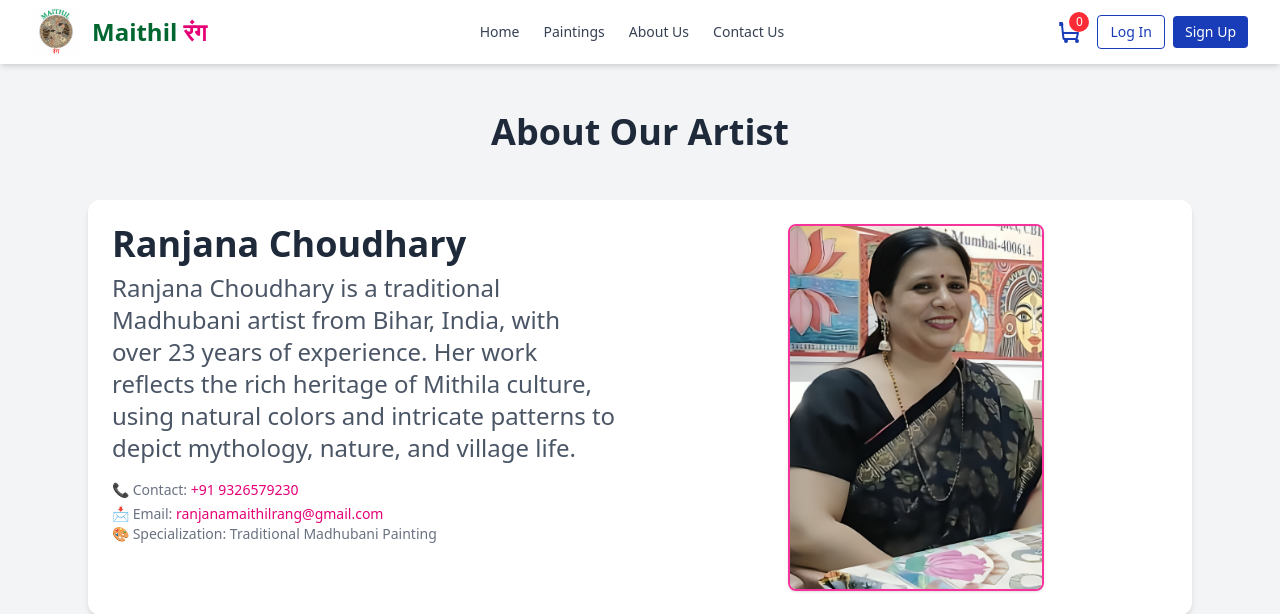
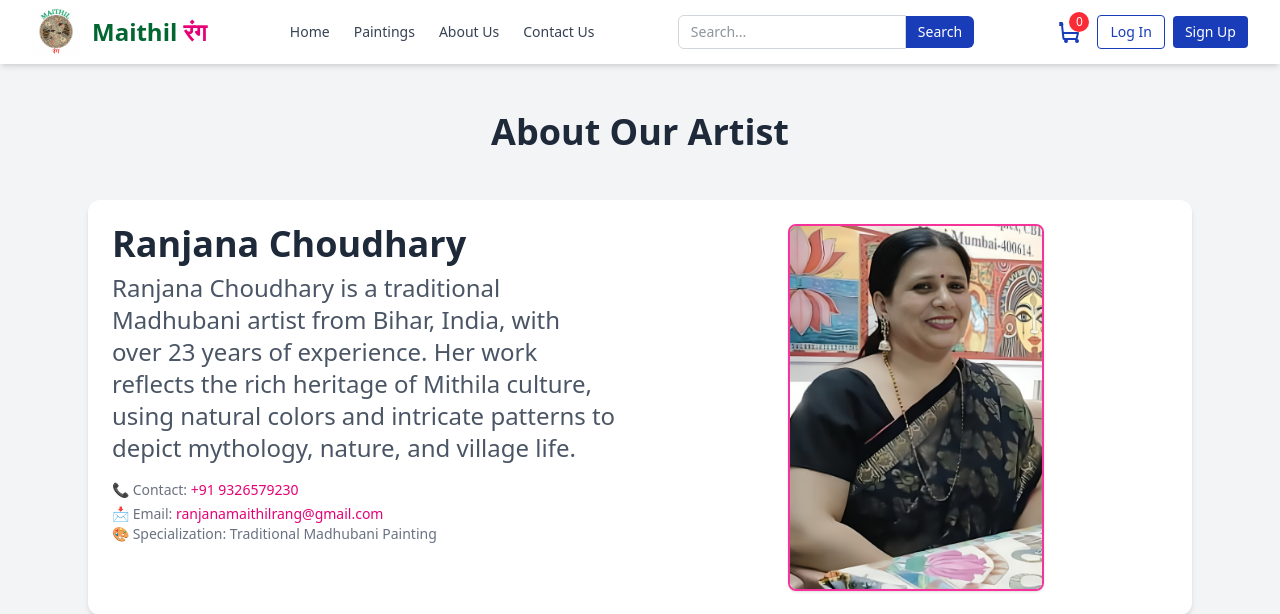
Before and after one commit to Shashank931/maithilrang, a Django app: page /aboutus/ in a window 1280 px wide. Shown: the top 614 px of the page. Run offline with Django 5.2, Linux system fonts and the light colour scheme; data that the repository does not hold is empty.

Commit message:
upadate files

```diff
--- a/core/static/core/css/main.css
+++ b/core/static/core/css/main.css
@@ -614,6 +614,14 @@
   }
   .rounded-xl {
     border-radius: var(--radius-xl);
+  }
+  .rounded-l-md {
+    border-top-left-radius: var(--radius-md);
+    border-bottom-left-radius: var(--radius-md);
+  }
+  .rounded-r-md {
+    border-top-right-radius: var(--radius-md);
+    border-bottom-right-radius: var(--radius-md);
   }
   .rounded-b-3xl {
     border-bottom-right-radius: var(--radius-3xl);
--- a/core/templates/core/components/navbar.html
+++ b/core/templates/core/components/navbar.html
@@ -21,6 +21,15 @@
         <a href="{% url 'contactus' %}" class="hover:text-blue-800 transition">Contact Us</a>
       </div>
 
+      <!-- Desktop Search Bar -->
+<form action="{% url 'search' %}" method="GET" class="hidden md:flex items-center">
+  <input type="text" name="keyword" placeholder="Search..."
+         class="px-3 py-1.5 border rounded-l-md border-gray-300 focus:outline-none focus:ring-2 focus:ring-blue-500 text-sm">
+  <button type="submit" class="bg-blue-800 text-white px-3 py-1.5 rounded-r-md hover:bg-blue-700 transition text-sm">
+    Search
+  </button>
+</form>
+
       <!-- Right Icons (Cart + Auth Buttons) -->
       <div class="flex items-center gap-x-4">
 
@@ -40,6 +49,16 @@
           <a href="{% url 'login' %}" class="px-3 py-1.5 border border-blue-800 text-blue-800 rounded hover:bg-blue-50 transition text-sm">Log In</a>
           <a href="{% url 'signup' %}" class="px-3 py-1.5 bg-blue-800 text-white rounded hover:bg-blue-700 transition text-sm">Sign Up</a>
         </div>
+
+        <!-- Mobile Search Icon -->
+<button id="mobile-search-toggle" class="md:hidden text-blue-800 focus:outline-none">
+  <svg class="w-6 h-6" fill="none" stroke="currentColor" stroke-width="2" viewBox="0 0 24 24"
+       stroke-linecap="round" stroke-linejoin="round">
+    <circle cx="11" cy="11" r="8" />
+    <line x1="21" y1="21" x2="16.65" y2="16.65" />
+  </svg>
+</button>
+
 
         <!-- Mobile Menu Button -->
         <button id="mobile-menu-button" class="md:hidden text-blue-800 focus:outline-none">
@@ -61,12 +80,33 @@
     <a href="{% url 'login' %}" class="block border border-blue-800 text-blue-800 px-4 py-2 rounded hover:bg-blue-50 transition">Log In</a>
     <a href="{% url 'signup' %}" class="block bg-blue-800 text-white px-4 py-2 rounded hover:bg-blue-700 transition">Sign Up</a>
   </div>
+
+  <!-- Mobile Search Bar (Hidden by default) -->
+<div id="mobile-search" class="hidden md:hidden px-4 py-3 bg-white border-t">
+  <form action="{% url 'search' %}" method="GET" class="flex items-center">
+    <input type="text" name="q" placeholder="Search..."
+           class="flex-1 px-3 py-2 border rounded-l-md border-gray-300 focus:outline-none focus:ring-2 focus:ring-blue-500 text-sm">
+    <button type="submit" class="bg-blue-800 text-white px-4 py-2 rounded-r-md hover:bg-blue-700 transition text-sm">
+      Search
+    </button>
+  </form>
+</div>
+
 </nav>
 
 <script>
   const menuBtn = document.getElementById('mobile-menu-button');
   const mobileMenu = document.getElementById('mobile-menu');
+  const searchBtn = document.getElementById('mobile-search-toggle');
+  const mobileSearch = document.getElementById('mobile-search');
+
   menuBtn.addEventListener('click', () => {
     mobileMenu.classList.toggle('hidden');
+    mobileSearch.classList.add('hidden'); // hide search if menu toggled
+  });
+
+  searchBtn.addEventListener('click', () => {
+    mobileSearch.classList.toggle('hidden');
+    mobileMenu.classList.add('hidden'); // hide menu if search toggled
   });
 </script>
--- a/core/urls.py
+++ b/core/urls.py
@@ -1,5 +1,5 @@
 from django.urls import path
-from core.views import home , login , signup , aboutus , paintings ,contactus , product_details , cart , add_cart , remove_cart , remove_cart_item
+from core.views import home , login , signup , aboutus , paintings ,contactus , product_details , cart , add_cart , remove_cart , remove_cart_item , search
 
 urlpatterns = [
 
@@ -15,14 +15,16 @@ urlpatterns = [
 
     path('paintings/',paintings, name = 'paintings' ),
 
-    path('paintings/<slug:category_slug>/',paintings, name = 'paintings_by_category' ),
+    path('paintings/category/<slug:category_slug>/',paintings, name = 'paintings_by_category' ),
 
-    path('paintings/<slug:category_slug>/<slug:product_slug>/',product_details, name = 'product_details' ),
+    path('paintings/category/<slug:category_slug>/<slug:product_slug>/',product_details, name = 'product_details' ),
 
     path('cart/', cart , name='cart'),
     path('add_cart/<int:product_id>/' , add_cart , name = 'add_cart'),
     path('remove_cart/<int:product_id>/' , remove_cart , name = 'remove_cart'),
     path('remove_cart_item/<int:product_id>/' , remove_cart_item , name = 'remove_cart_item'),
 
+    path ('paintings/search/' , search , name='search'),
+
 
 ]
--- a/core/views.py
+++ b/core/views.py
@@ -3,6 +3,7 @@ from store.models import Product
 from category.models import Category
 from carts.models import Cart , CartItem
 from django.core.exceptions import ObjectDoesNotExist
+from django.db.models import Q
 
 
 # Create your views here.
@@ -115,6 +116,8 @@ def remove_cart_item (req , product_id):
 
 def cart(req, total=0, quantity=0):
     try:
+        tax =0
+        grand_total = 0
         cart = Cart.objects.get(cart_id=_cart_id(req))
         cart_items = CartItem.objects.filter(cart=cart, is_active=True)
         for item in cart_items:
@@ -138,6 +141,18 @@ def cart(req, total=0, quantity=0):
 
 
 
+def search(req):
+    products = []
+    if 'keyword' in req.GET:
+        keyword = req.GET['keyword']
+        if keyword:
+            products = Product.objects.order_by('-created_date').filter(Q(description__icontains=keyword) | Q( product_name__icontains = keyword))
+
+    context ={
+        'products':products,
+    }
+    return render(req , 'core/paintings.html' , context)
+
 
 def login(req):
     return render(req , 'core/login.html')
```
Also changed, not shown: core/templates/core/home.html (+4 -3 lines), core/templates/core/paintings.html (+10 -0 lines).
